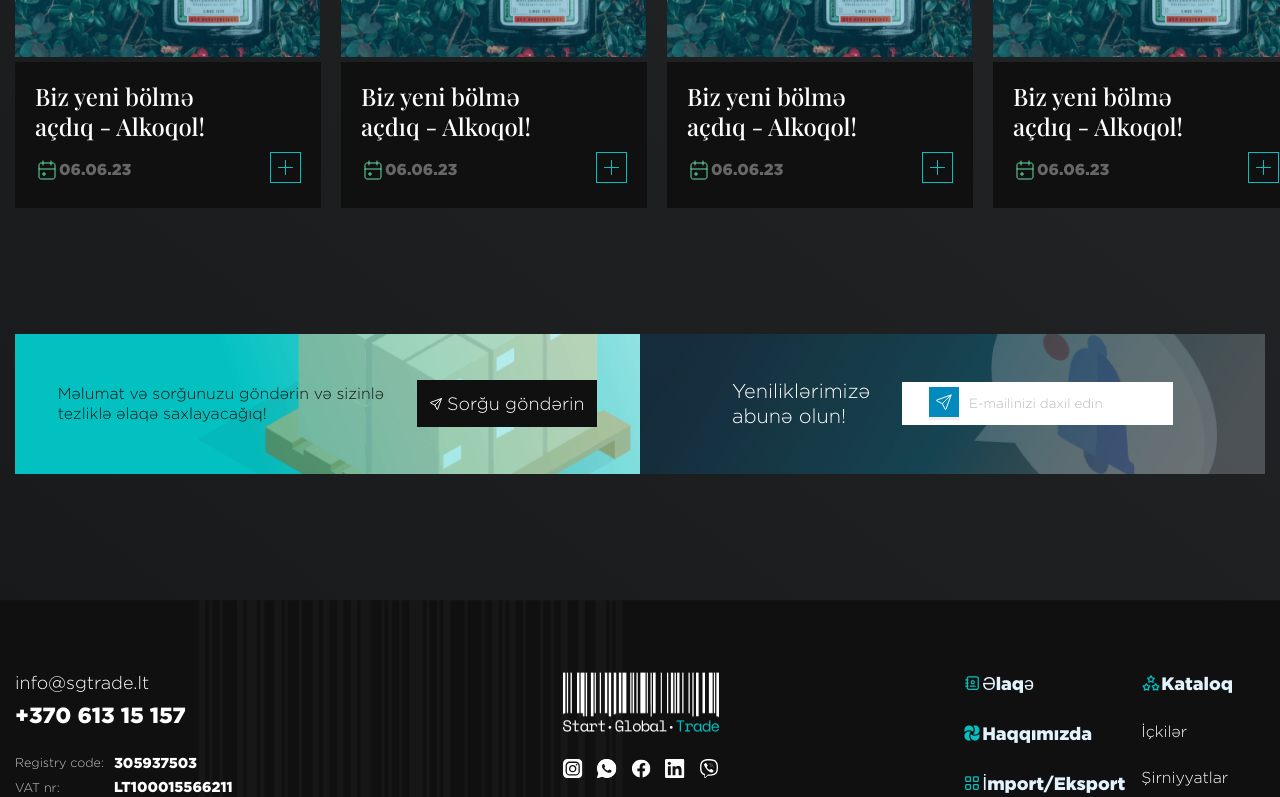
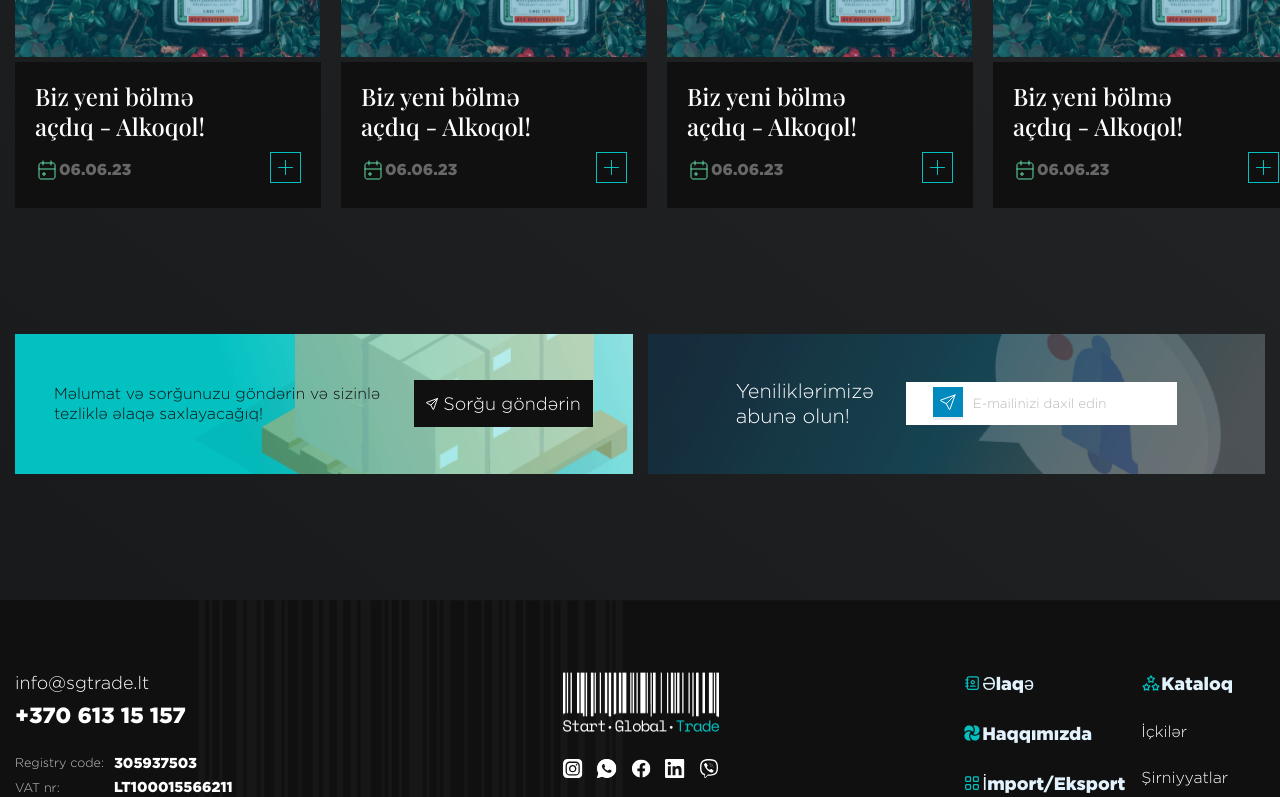
Before and after one commit to Web-Mastermind/sgtrade, a Next.js app: page /News in a window 1280 px wide. Shown: the part 449-1246 px from the top of the page. Built offline with nearby package versions, Linux system fonts and the light colour scheme.

Commit message:
added gap

```diff
--- a/Components/Subscribe/style.module.css
+++ b/Components/Subscribe/style.module.css
@@ -10,7 +10,7 @@
 }
 
 .newsReqsub {
-  justify-content: space-between;
+  gap: 15px;
 }
 
 .requestContainer,
```
